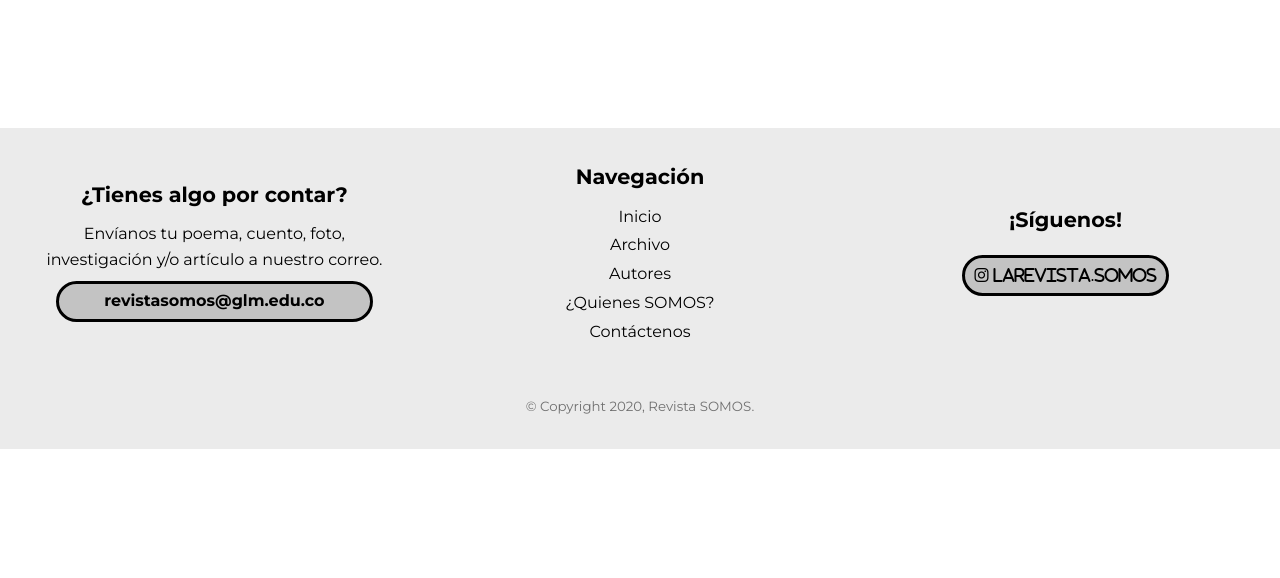
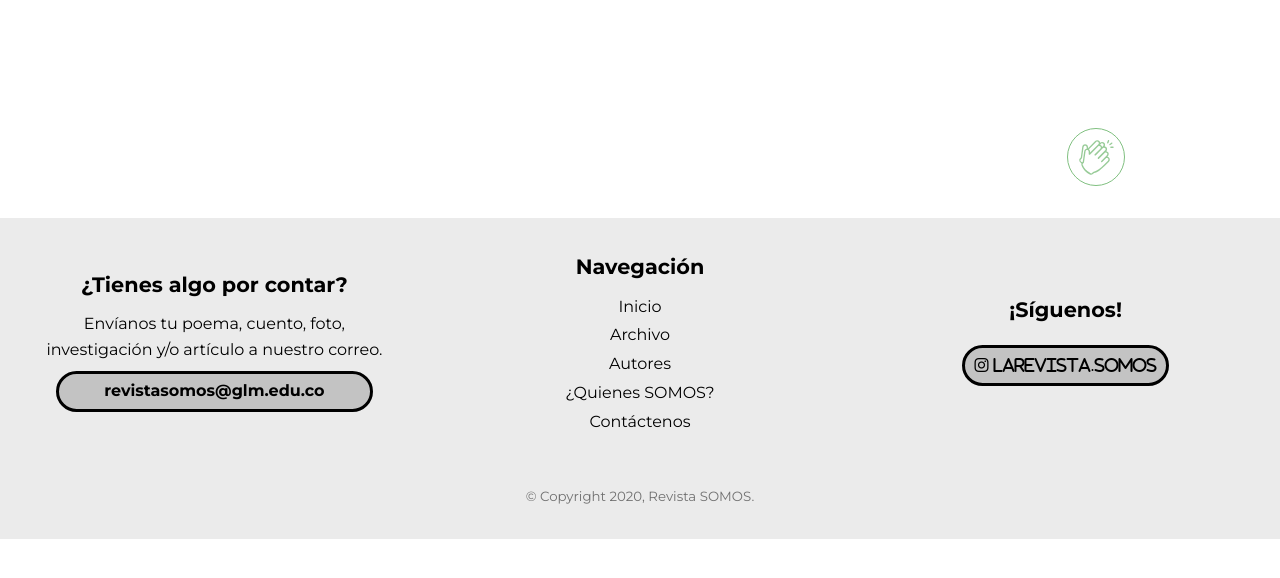
Before and after one commit to jbbenavidesr/larevistasomos, a Django app: template revista/templates/revista/author_list.html in a window 1280 px wide. Shown: the part 193-771 px from the top of the page. Run offline with Django 3.2, Linux system fonts and the light colour scheme; the template is opened without the code that fills it, so the values that code supplies are empty; parts of the project's set-up code (start-up, migrations or seed data) failed here and were passed over; some libraries are stand-ins or nearby versions.

Commit message:
Add claps to authors

```diff
--- a/revista/templates/revista/author_list.html
+++ b/revista/templates/revista/author_list.html
@@ -6,6 +6,11 @@
 {% block title %}
 {{ author.name }} | Autor | Revista SOMOS
 {% endblock title %}
+
+{% block head_tags %}
+<link rel="stylesheet" href="{% static 'css/applause-button.css' %}" />
+<script src="{% static 'js/applause-button.js' %}"></script>
+{% endblock head_tags %}
 
 {% block content %}
 <main class="container container-flex container-wrap">
@@ -51,5 +56,8 @@
                     <a href="{{ author.ig_url }}" target="_blank">{{ author.ig_user }}</a></p>
             {% endif %}
         </div>
+        <div class="clap-btn-sidebar">
+            <applause-button style="width: 58px; height: 58px;"/>
+        </div>
     </aside>
 {% endblock  %}
```
